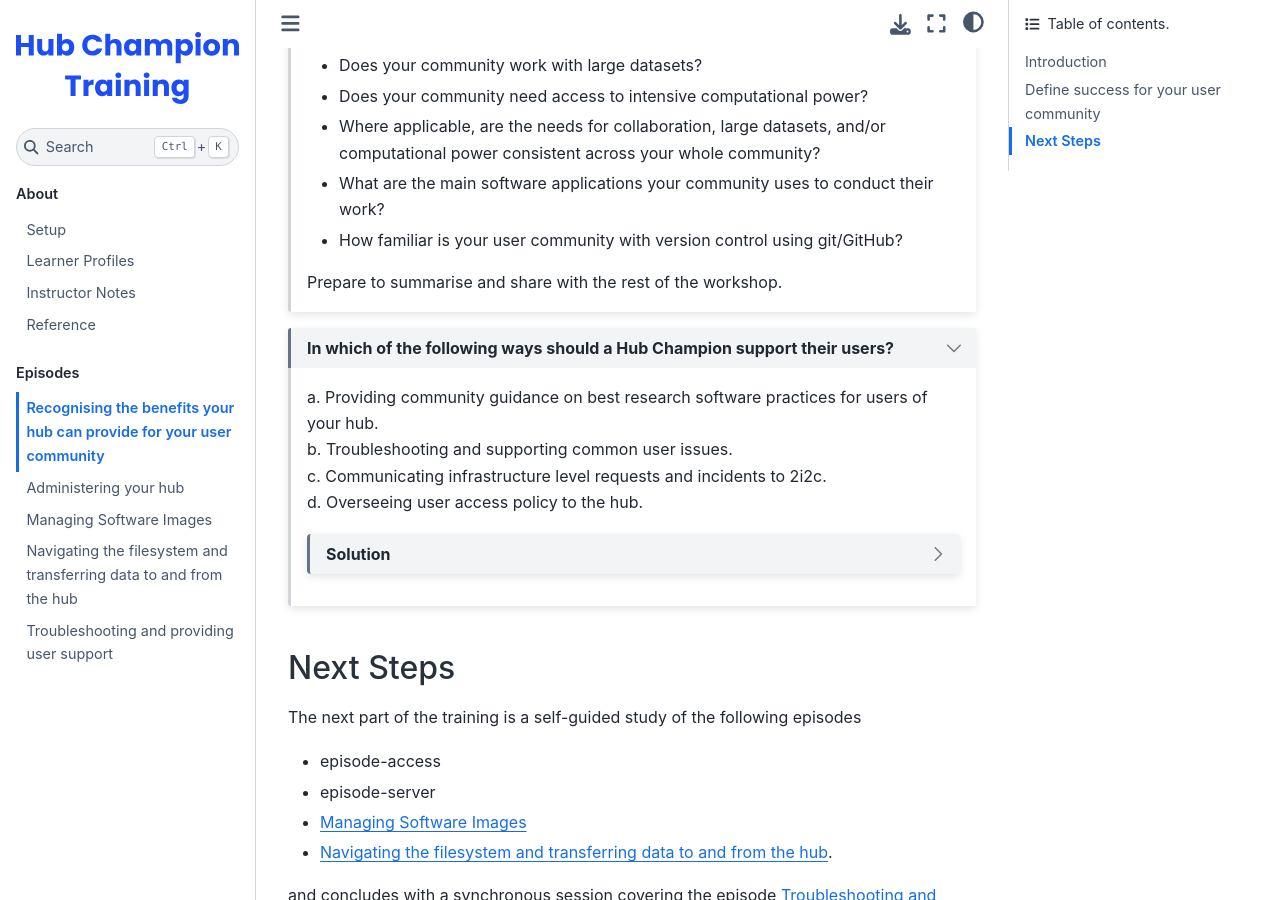
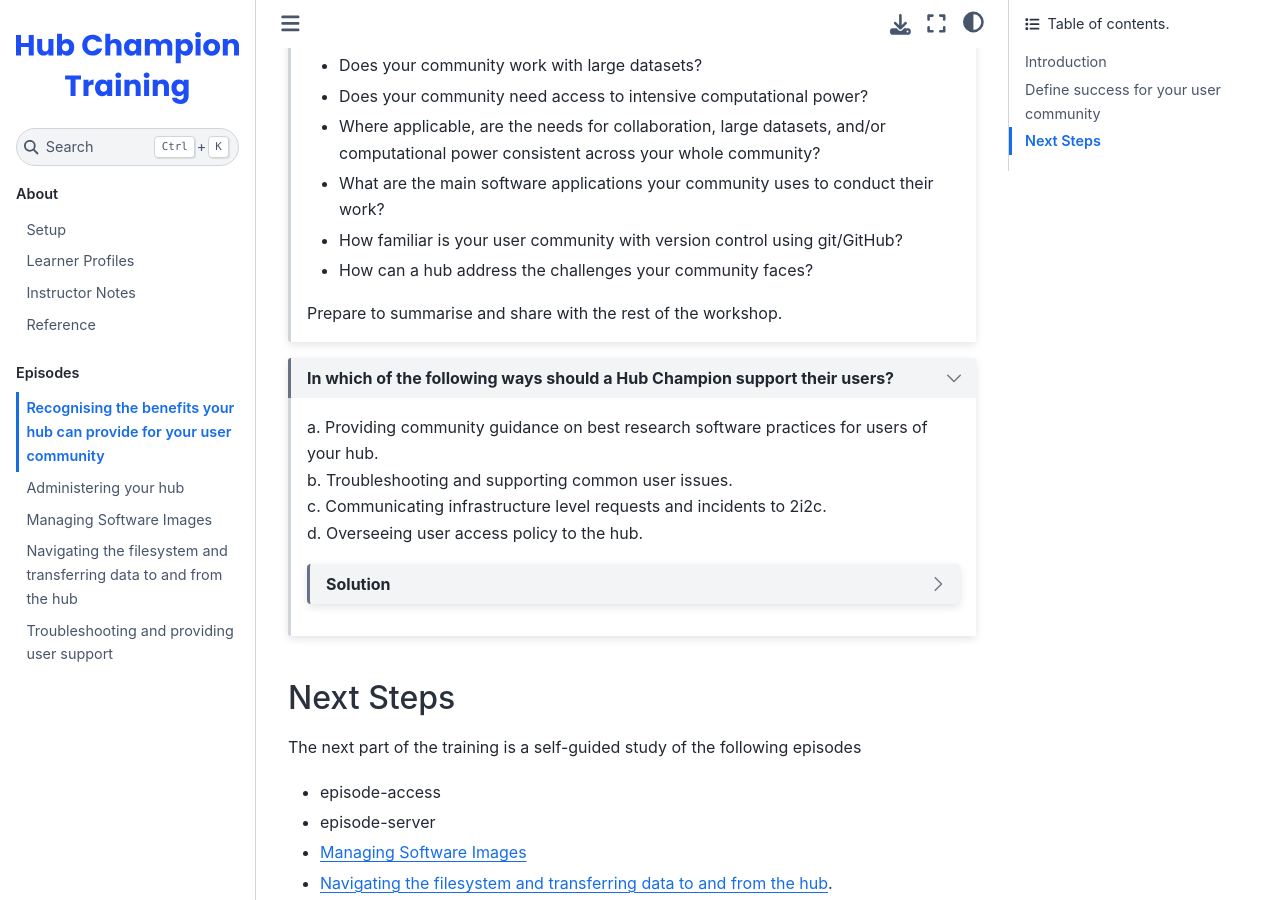
Before and after one commit to czi-catalystproject/hub-champion-training, a Jupyter Book: the page built from episodes/introduction.md, in a window 1280 px wide and 900 px high, scrolled down 5447 px. Built offline with Jupyter Book 1.0.4 settings and Sphinx 7.4.7 and the Sphinx Book theme 1.1.4, drawn with Linux system fonts in a browser that asks for light colours; nearby versions of some CDN libraries.

Commit message:
Add extra exercise question

```diff
--- a/episodes/introduction.md
+++ b/episodes/introduction.md
@@ -152,6 +152,7 @@ To ensure that the hub serves the interests of your community, Hub Champions may
 Lets take some time to reflect and assess the needs of your user community.
 
 In pairs, discuss and share the following points:
+
 - What domain of expertise does your community have?
 - How large is your community? Do they work alone or do they need to collaborate together?
 - Does your community work with large datasets?
@@ -159,6 +160,7 @@ In pairs, discuss and share the following points:
 - Where applicable, are the needs for collaboration, large datasets, and/or computational power consistent across your whole community?
 - What are the main software applications your community uses to conduct their work?
 - How familiar is your user community with version control using git/GitHub?
+- How can a hub address the challenges your community faces?
 
 Prepare to summarise and share with the rest of the workshop.
 :::
```
